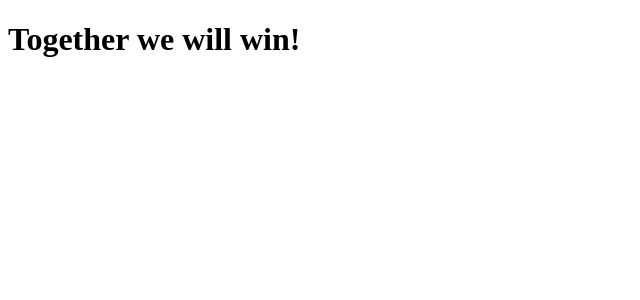
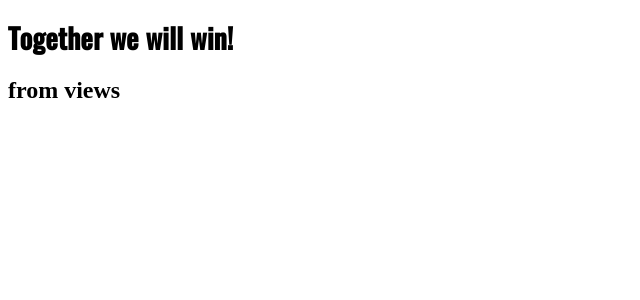
Before and after one commit to tvbavaro/cyberpress, a Vue app: page / in a window 1280 px wide. Shown: the top 300 px of the page, without its empty margins (0-640 px from the left). Built offline with nearby package versions, Linux system fonts and the light colour scheme.

Commit message:
add router

```diff
--- a/src/App.vue
+++ b/src/App.vue
@@ -1,6 +1,9 @@
 <template>
   <h1 class="header">Together we will win!</h1>
+  <RouterView/>
 </template>
 
 <script>
+//import { RouterView } from 'vue-router';
+
 </script>
--- a/src/main.js
+++ b/src/main.js
@@ -1,5 +1,6 @@
 import { createApp } from 'vue'
 import './styles.scss'
 import App from './App.vue'
+import { router } from './router'
 
-createApp(App).mount('#app')
+createApp(App).use(router).mount('#app')
--- /dev/null
+++ b/src/router/routes.js
@@ -0,0 +1,6 @@
+export const routes = [
+    {
+        path: '/',
+        component: () => import('@views/Main.vue')
+    }
+]
--- a/src/styles.scss
+++ b/src/styles.scss
@@ -11,10 +11,10 @@
         max-width: $ctr-width-mob;
     }
 }
-// .header {
-//     font-size: $fs-header;
-//     font-family: 'Oswald';
-//     @include brakepoints(mobile) {
-//         font-size: $fs-header-mob;
-//     }
-// }
+.header {
+    font-size: $fs-header;
+    font-family: 'Oswald';
+    @include brakepoints(mobile) {
+        font-size: $fs-header-mob;
+    }
+}
--- /dev/null
+++ b/src/views/Main.vue
@@ -0,0 +1,3 @@
+<template>
+    <h2>from views</h2>
+</template>
--- a/vite.config.js
+++ b/vite.config.js
@@ -8,7 +8,8 @@ export default defineConfig({
     alias: {
       '@components': '/src/components',
       '@styles': '/src/styles',
-      '@fonts': '/src/fonts'
+      '@fonts': '/src/fonts',
+      '@views': '/src/views'
     },
   },
 })
```
Also changed, not shown: src/router/index.js (added, +7 -0 lines).
